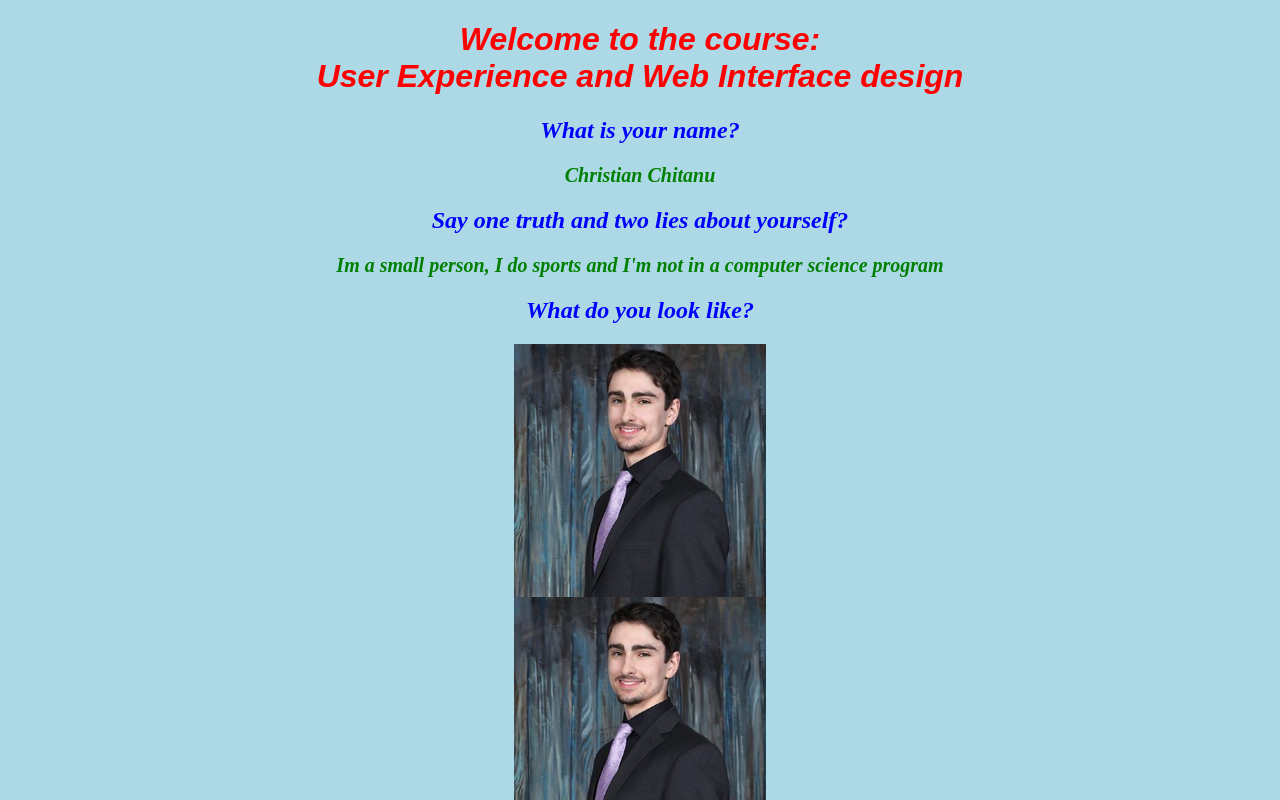
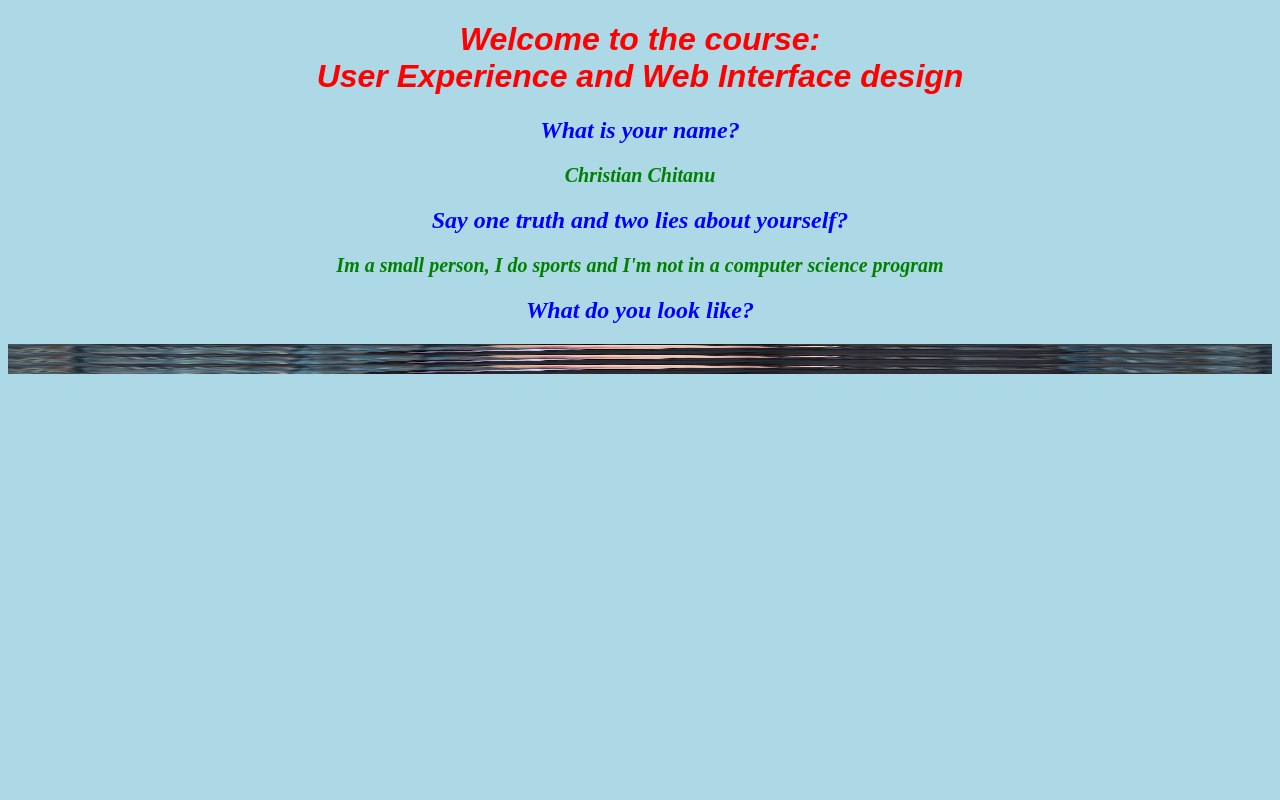
Before and after one commit to 420n13la/page-about-yourself-Christian, a plain HTML site: page index.html in a window 1280 px wide. Shown: the top 800 px of the page. Drawn offline with Linux system fonts and the light colour scheme.

Commit message:
Update styles.css

```diff
--- a/styles.css
+++ b/styles.css
@@ -29,6 +29,7 @@ img{
 	display: block;
 	margin-left: auto;
 	margin-right: auto;
-	width: 20%;
+	width: 100%;
+	height: 10px;
 }
 </style>
```
